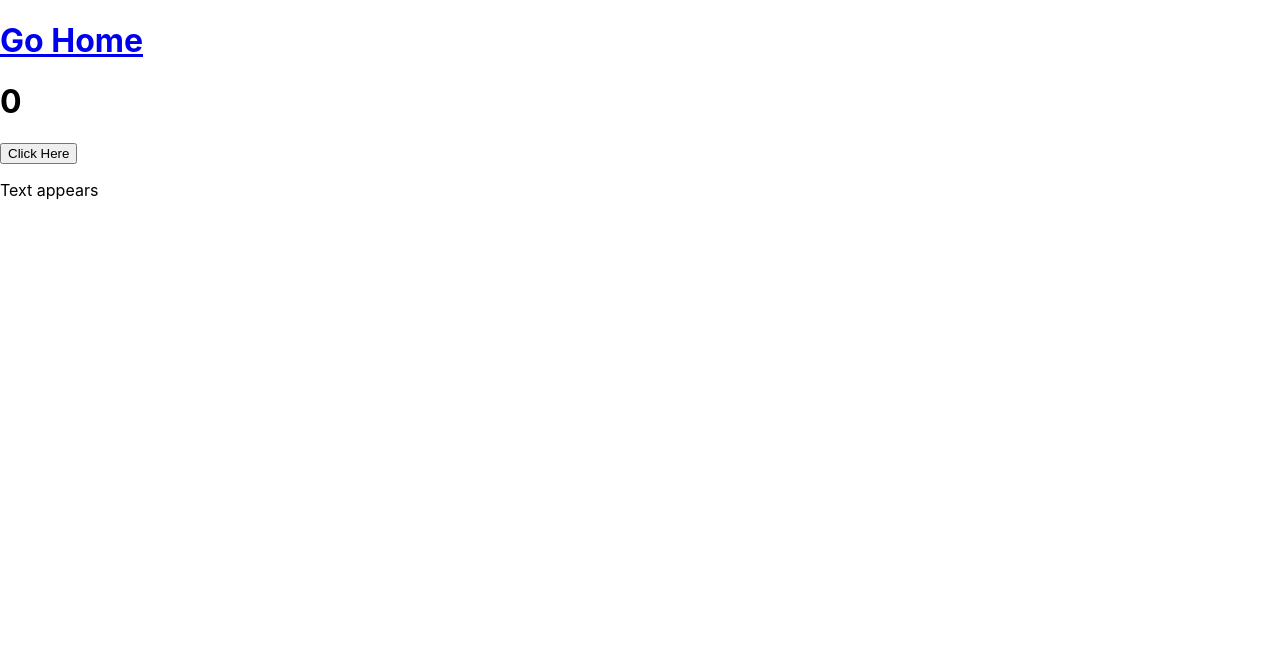
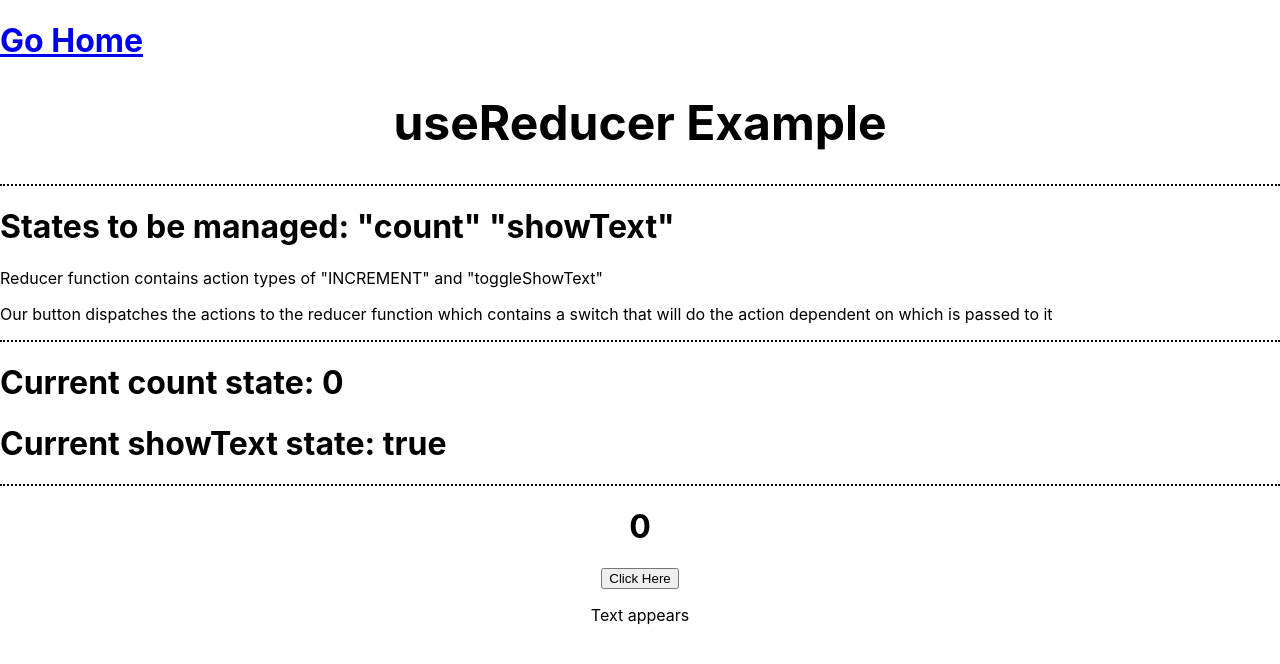
Before and after one commit to knguyen111601/React_Hook_Notes_Examples, a React (Create React App) app: page /useReducer in a window 1280 px wide. Shown: the top 664 px of the page. Built offline with nearby package versions, Linux system fonts and the light colour scheme.

Commit message:
useReducer information added

```diff
--- a/src/pages/ReducerTutorial.js
+++ b/src/pages/ReducerTutorial.js
@@ -19,7 +19,19 @@ const ReducerTutorial = () => {
     const [state, dispatch] = useReducer(reducer, {count:0, showText:true})
 
     return (<div>
+        <h1 style={{textAlign:"center", fontSize:"3em"}}>useReducer Example</h1>
+        <div style={{borderBottom:"2px dotted black", borderTop:"2px dotted black"}}>
+            <h1>States to be managed: "count" "showText"</h1>
+            <p>Reducer function contains action types of "INCREMENT" and "toggleShowText"</p>
+            <p>Our button dispatches the actions to the reducer function which contains a switch that will do the action dependent on which is passed to it</p>
+        </div>
 
+        <div style={{borderBottom:"2px dotted black"}}>
+            <h1>Current count state: {state.count}</h1>
+            <h1>Current showText state: {state.showText.toString()}</h1>
+        </div>
+
+        <div style={{display:"flex", alignItems:"center", flexDirection:"column"}}>
         <h1>{state.count}</h1>
         <button onClick={()=>{
             dispatch({type:"INCREMENT"})
@@ -30,6 +42,7 @@ const ReducerTutorial = () => {
 
         {/* If showText is true, <p></p> will render*/}
         {state.showText && <p>Text appears</p>}
+        </div>
 
     </div>)
 }
```
